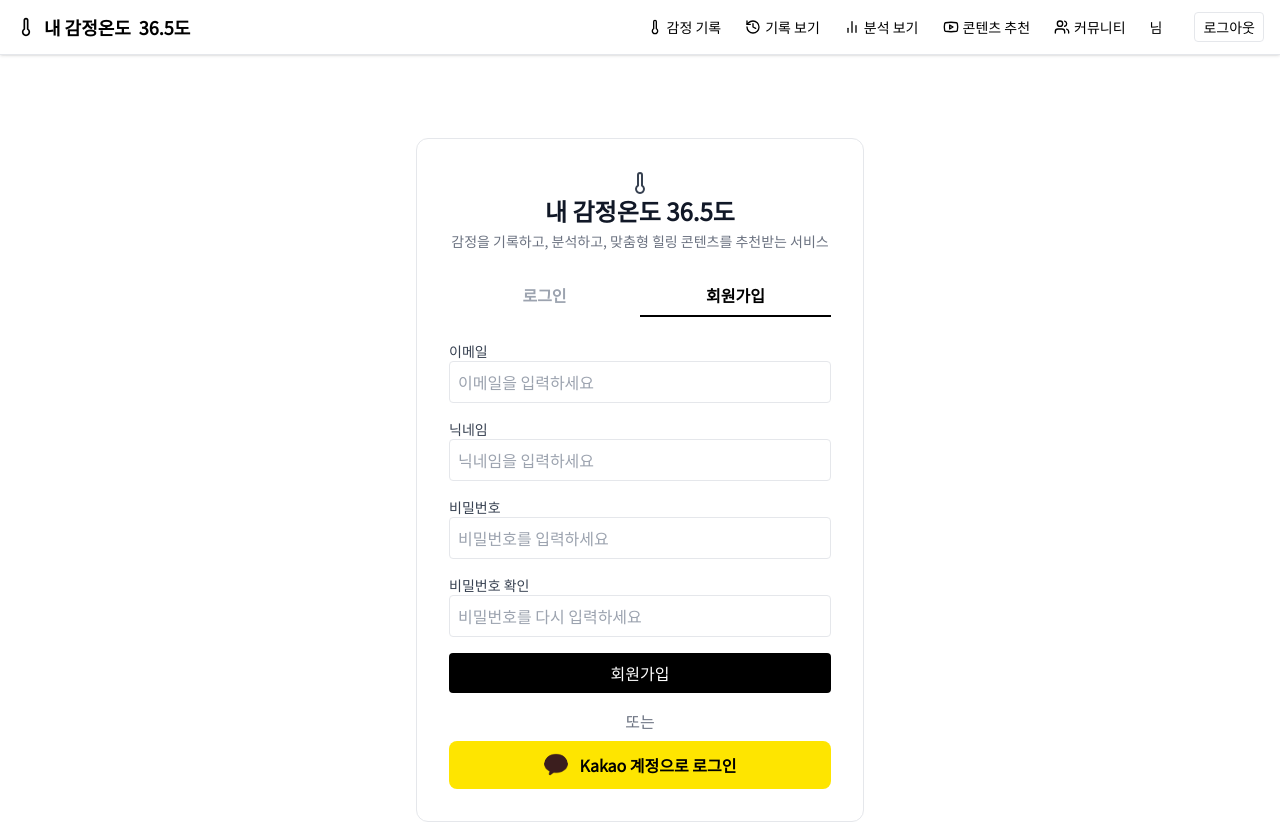
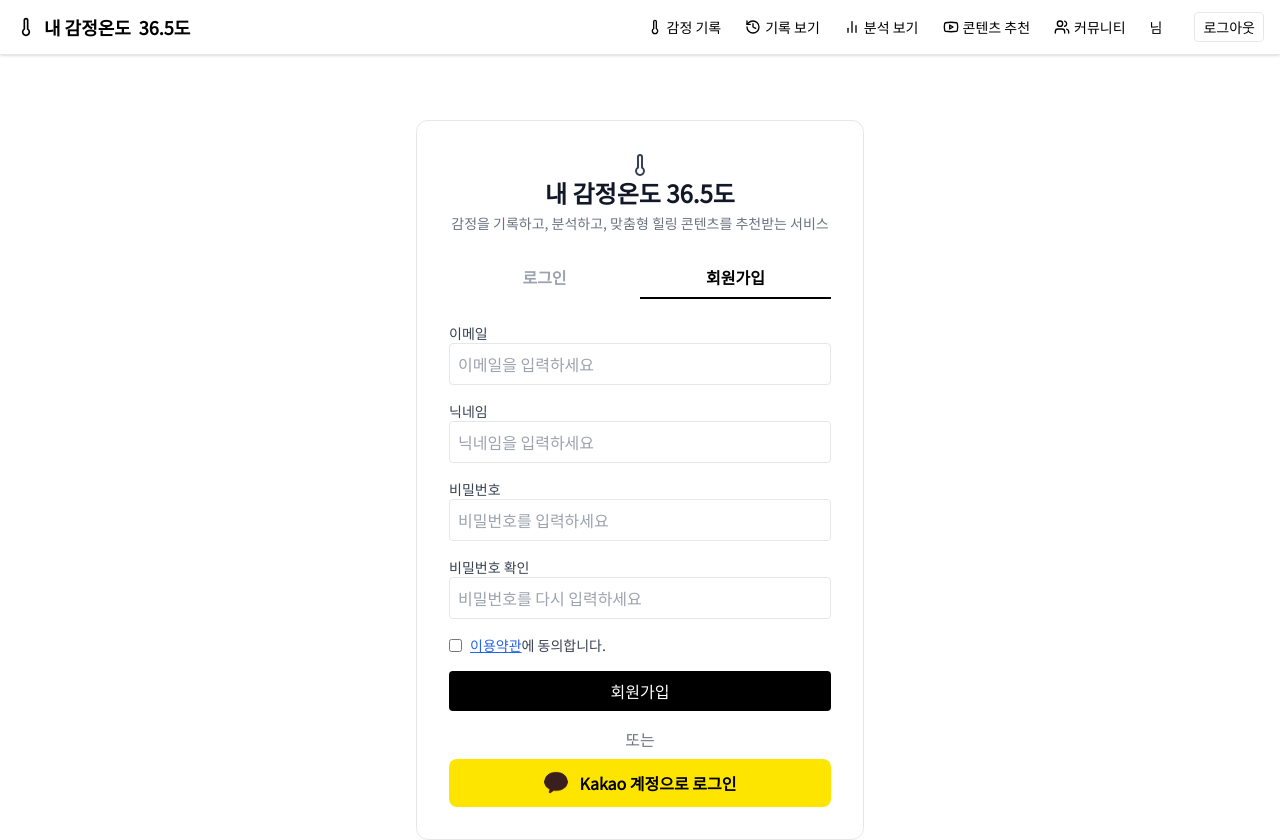
Before and after one commit to JawsomeDev/Emotion36.5_Frontend, a React (Vite) app: page /login in a window 1280 px wide. Shown: the top 840 px of the page. Built offline with nearby package versions, Linux system fonts and the light colour scheme; sample sign-in values are in the browser's storage.

Commit message:
feat: 이용약관

```diff
--- a/src/components/auth/SignUpForm.jsx
+++ b/src/components/auth/SignUpForm.jsx
@@ -1,5 +1,6 @@
 import { useState } from "react";
 import { signup } from "../../api/auth";
+import TermsOfServiceModal from "../common/TermsOfServiceModal";
 
 export default function SignupForm() {
   const [form, setForm] = useState({
@@ -7,17 +8,22 @@ export default function SignupForm() {
     password: "",
     confirmPassword: "",
     nickname: "",
+    agreeToTerms: false, // ✅ 약관 동의 추가
   });
 
   const [fieldErrors, setFieldErrors] = useState({});
   const [generalError, setGeneralError] = useState("");
   const [success, setSuccess] = useState(false);
+  const [isTermsOpen, setIsTermsOpen] = useState(false); // ✅ 모달 상태 추가
 
   const handleChange = (e) => {
+    const { name, value, type, checked } = e.target;
+
     setForm({
       ...form,
-      [e.target.name]: e.target.value,
+      [name]: type === "checkbox" ? checked : value,
     });
+
     setFieldErrors({});
     setGeneralError("");
     setSuccess(false);
@@ -46,6 +52,7 @@ export default function SignupForm() {
   };
 
   return (
+    <>
       <form onSubmit={handleSubmit} className="space-y-4">
         {/* 이메일 */}
         <div>
@@ -105,6 +112,31 @@ export default function SignupForm() {
           )}
         </div>
 
+        {/* 이용약관 동의 체크박스 */}
+        <div className="flex items-start">
+          <input
+            type="checkbox"
+            name="agreeToTerms"
+            id="agreeToTerms"
+            checked={form.agreeToTerms}
+            onChange={handleChange}
+            className="mt-1 mr-2"
+          />
+          <label htmlFor="agreeToTerms" className="text-sm text-gray-700">
+            <button
+              type="button"
+              className="underline text-blue-600"
+              onClick={() => setIsTermsOpen(true)}
+            >
+              이용약관
+            </button>
+            에 동의합니다.
+          </label>
+        </div>
+        {fieldErrors.agreeToTerms && (
+          <p className="text-red-500 text-sm">{fieldErrors.agreeToTerms}</p>
+        )}
+
         {/* 에러/성공 메시지 */}
         {generalError && <p className="text-red-500 text-sm">{generalError}</p>}
         {success && <p className="text-green-500 text-sm">회원가입이 완료되었습니다!</p>}
@@ -117,5 +149,9 @@ export default function SignupForm() {
           회원가입
         </button>
       </form>
+
+      {/* 이용약관 모달 */}
+      <TermsOfServiceModal isOpen={isTermsOpen} onClose={() => setIsTermsOpen(false)} />
+    </>
   );
 }
```
Lines whose indentation alone changed are shown as unchanged.
